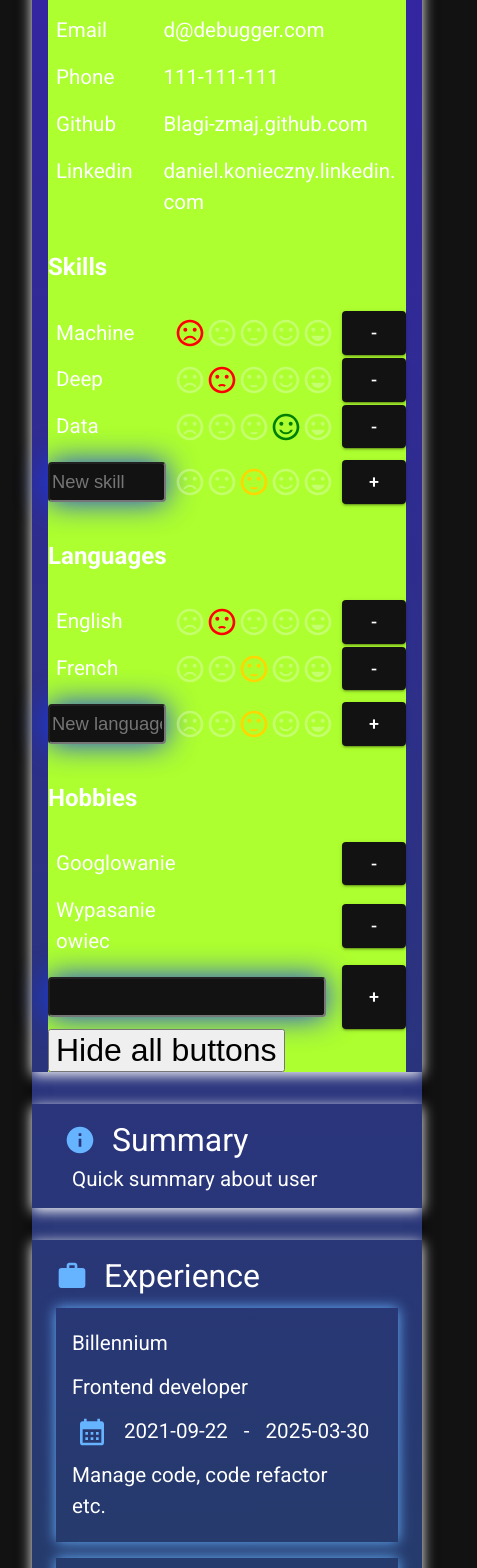
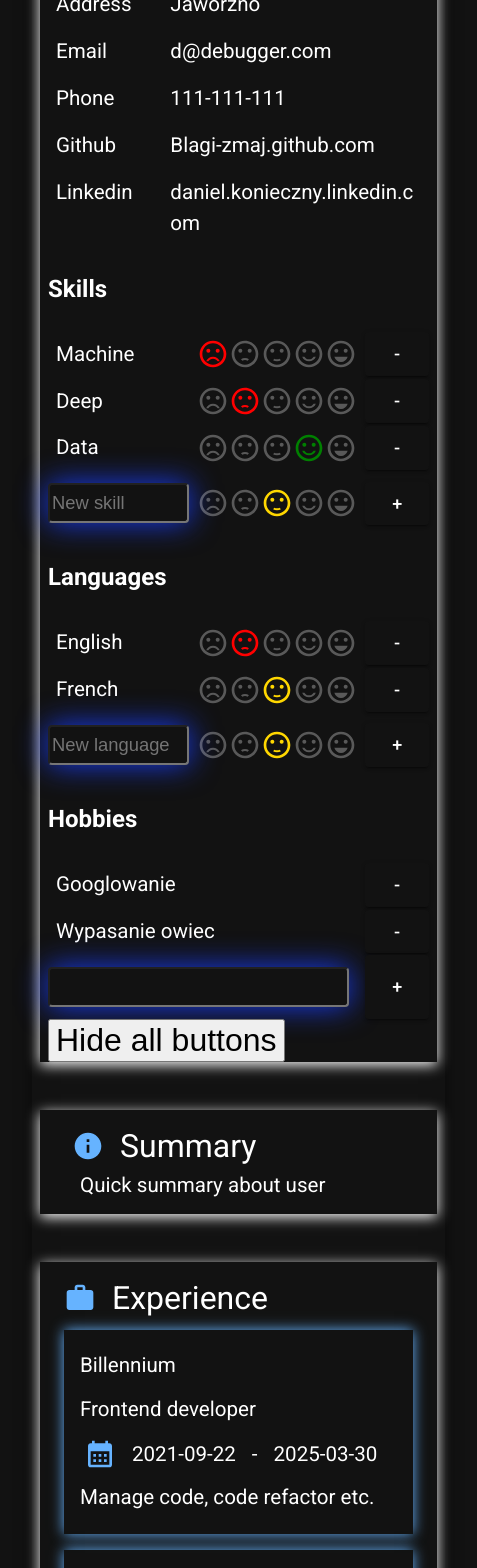
Before and after one commit to Blagi-zmaj/career-builder-assistant, a Next.js app: page /cv_creator in a window 390 px wide. Shown: the part 432-2000 px from the top of the page, 477 px wide, since content can reach past the window. Built offline with nearby package versions, Linux system fonts and the light colour scheme.

Commit message:
Update mobile colour palette

```diff
--- a/app/components/CVCreator/CVForm.module.css
+++ b/app/components/CVCreator/CVForm.module.css
@@ -1,6 +1,4 @@
 .form {
-  /* margin-top: 5rem; */
-  /* background: linear-gradient(180deg, #3621ac, #1d4949); */
   display: grid;
   gap: 2rem;
   grid-template-columns: repeat(3, 1fr);
@@ -30,13 +28,8 @@
   width: 100%;
 }
 
-.section {
-  background-color: green;
-}
-
 .aside {
   grid-area: aside;
-  /* background-color: blue; */
   display: flex;
   flex-direction: column;
   max-width: 100%;
@@ -50,10 +43,6 @@
   flex-direction: column;
   align-items: start;
   margin: 0 1rem;
-  /* background-color: goldenrod; */
-  /* -webkit-box-shadow: 0px 3px 13px 0px rgba(0, 0, 251, 1);
-  -moz-box-shadow: 0px 3px 13px 0px rgba(0, 0, 251, 1);
-  box-shadow: 0px 3px 13px 0px rgba(0, 0, 251, 1); */
   height: 100%;
 }
 
@@ -61,14 +50,12 @@
   display: grid;
   width: 100%;
   grid-template-columns: 30% 70%;
-  /* background-color: silver; */
   justify-items: stretch;
 }
 
 .addRecordContainer {
   display: grid;
   grid-template-columns: 3fr 2fr 1fr;
-  background-color: rebeccapurple;
   justify-items: stretch;
   gap: 1rem;
 }
@@ -89,7 +76,6 @@
   display: grid;
   width: 100%;
   grid-template-columns: 5fr 1fr;
-  /* background-color: rgb(20, 31, 133); */
   justify-items: stretch;
   gap: 1rem;
 }
@@ -101,7 +87,6 @@
   justify-items: stretch;
   align-items: center;
   gap: 0.5rem;
-  /* margin: 0.5rem 0; */
 }
 
 .hobbiesBtn {
@@ -116,7 +101,6 @@
   display: grid;
   width: 100%;
   grid-template-columns: 3fr 2fr 1fr;
-  /* background-color: rgb(114, 60, 9); */
   background-color: inherit;
   justify-items: stretch;
   align-items: center;
@@ -127,7 +111,6 @@
   display: grid;
   width: 100%;
   grid-template-columns: 3fr 2fr;
-  /* background-color: rgb(114, 60, 9); */
   justify-items: stretch;
   gap: 0.5rem;
   margin: 0.5rem 0;
@@ -139,7 +122,6 @@
 
 .summary {
   grid-area: summary;
-  /* background-color: burlywood; */
   padding: 0.75rem 2rem;
   -webkit-box-shadow: 0px 3px 13px 0px rgba(255, 255, 255, 1);
   -moz-box-shadow: 0px 3px 13px 0px rgba(255, 255, 255, 1);
@@ -148,7 +130,6 @@
 
 .education {
   grid-area: education;
-  /* background-color: yellowgreen; */
   display: flex;
   flex-direction: column;
   flex-wrap: wrap;
@@ -160,7 +141,6 @@
 
 .datesContainer {
   display: flex;
-  /* background-color: red; */
   gap: 1rem;
   margin: 0.75rem 0;
   align-items: center;
@@ -170,8 +150,6 @@
 .recordContainer {
   display: block;
   position: relative;
-  /* background-color: gold; */
-  /* border: 1px solid black; */
   margin: 0.5rem 0rem;
   font-size: inherit;
   width: 100%;
@@ -199,7 +177,6 @@
 }
 
 .record {
-  /* border: 1px solid black; */
   width: 90%;
   white-space: pre-wrap;
   min-height: 2rem;
@@ -208,7 +185,6 @@
 
 .experience {
   grid-area: experience;
-  /* background-color: green; */
   display: flex;
   flex-direction: column;
   flex-wrap: wrap;
@@ -230,11 +206,8 @@
   margin: 0.75rem 0;
   font-size: 1.15rem;
   border-radius: 4px;
-  /* border: 1px solid #758a8a; */
-  /* background-color: #869999; */
   color: #fff;
   background-color: #121212;
-  /* color: #142020; */
   -webkit-box-shadow: 0px 0px 30px 0px rgba(24, 59, 240, 1);
   -moz-box-shadow: 0px 0px 30px 0px rgba(24, 59, 240, 1);
   box-shadow: 0px 0px 30px 0px rgba(24, 59, 240, 1);
@@ -251,9 +224,8 @@
   justify-content: stretch;
 }
 
-@media only screen and (max-width: 1000px) {
+@media only screen and (max-width: 900px) {
   .form {
-    background: linear-gradient(180deg, #3621ac, #1d4949);
     display: flex;
     flex-direction: column;
     box-shadow: 0 0 16px 1px rgba(0, 0, 0, 0.5);
@@ -264,11 +236,53 @@
     display: flex;
     flex-direction: column;
     align-items: start;
-    margin: 0 1rem;
-    background-color: greenyellow;
+    margin: 0 1.5rem;
+  }
+
+  .summary {
+    margin: 0.5rem 0rem;
+  }
+
+  .experience {
+    margin: 0.5rem 0rem;
+  }
+
+  .education {
+    margin: 0.5rem 0rem;
+  }
+}
+
+@media only screen and (max-width: 768px) {
+  .aboutDetails {
+    display: flex;
+    flex-direction: column;
+    align-items: start;
+    margin: 0 0.5rem;
+  }
+
+  .aside {
+    margin: 0.5rem 0.5rem 0.5rem 0.5rem;
+  }
+
+  .summary {
+    margin: 0.5rem 0.5rem 0.5rem 0.5rem;
+  }
+
+  .experience {
+    margin: 0.5rem 0.5rem 0.5rem 0.5rem;
+  }
+
+  .education {
+    margin: 0.5rem 0.5rem 0.5rem 0.5rem;
   }
 
   .form {
-    width: calc(100vw);
+    width: calc("100vw");
   }
 }
+
+@media only screen and (max-width: 768px) {
+  .form {
+    width: calc("100vw");
+  }
+}
--- a/app/components/CVCreator/DrawerWithoutHideMain.tsx
+++ b/app/components/CVCreator/DrawerWithoutHideMain.tsx
@@ -204,7 +204,7 @@ export default function ResponsiveDrawer({ children }) {
       <Navigation handleDrawerOpen={handleDrawerToggle} />
       <Box
         component="nav"
-        sx={{ width: { sm: drawerWidth }, flexShrink: { sm: 1 } }}
+        sx={{ width: { sm: "5rem" } }}
         aria-label="mailbox folders"
       >
         {/* The implementation can be swapped with js to avoid SEO duplication of links. */}
```
